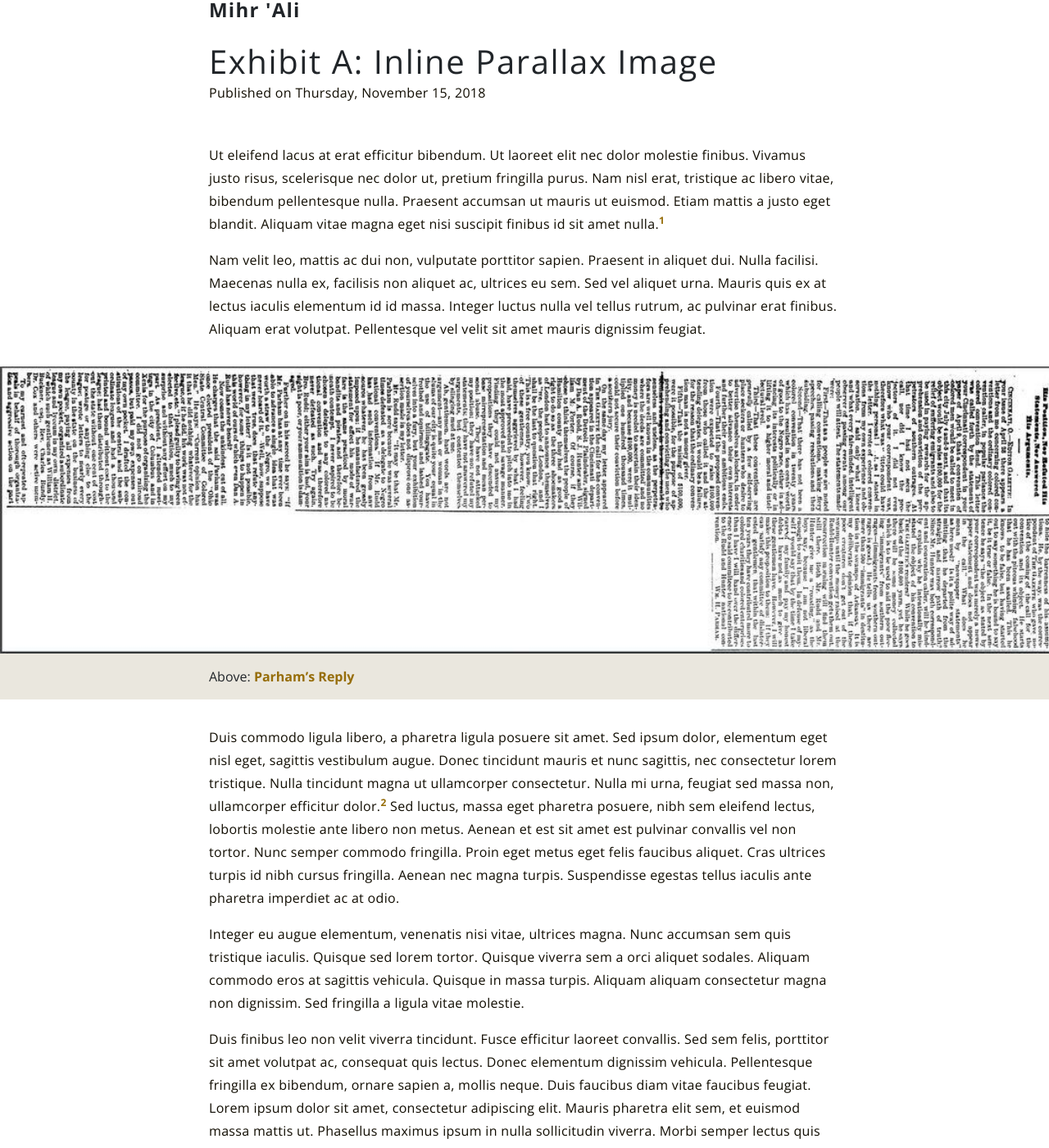
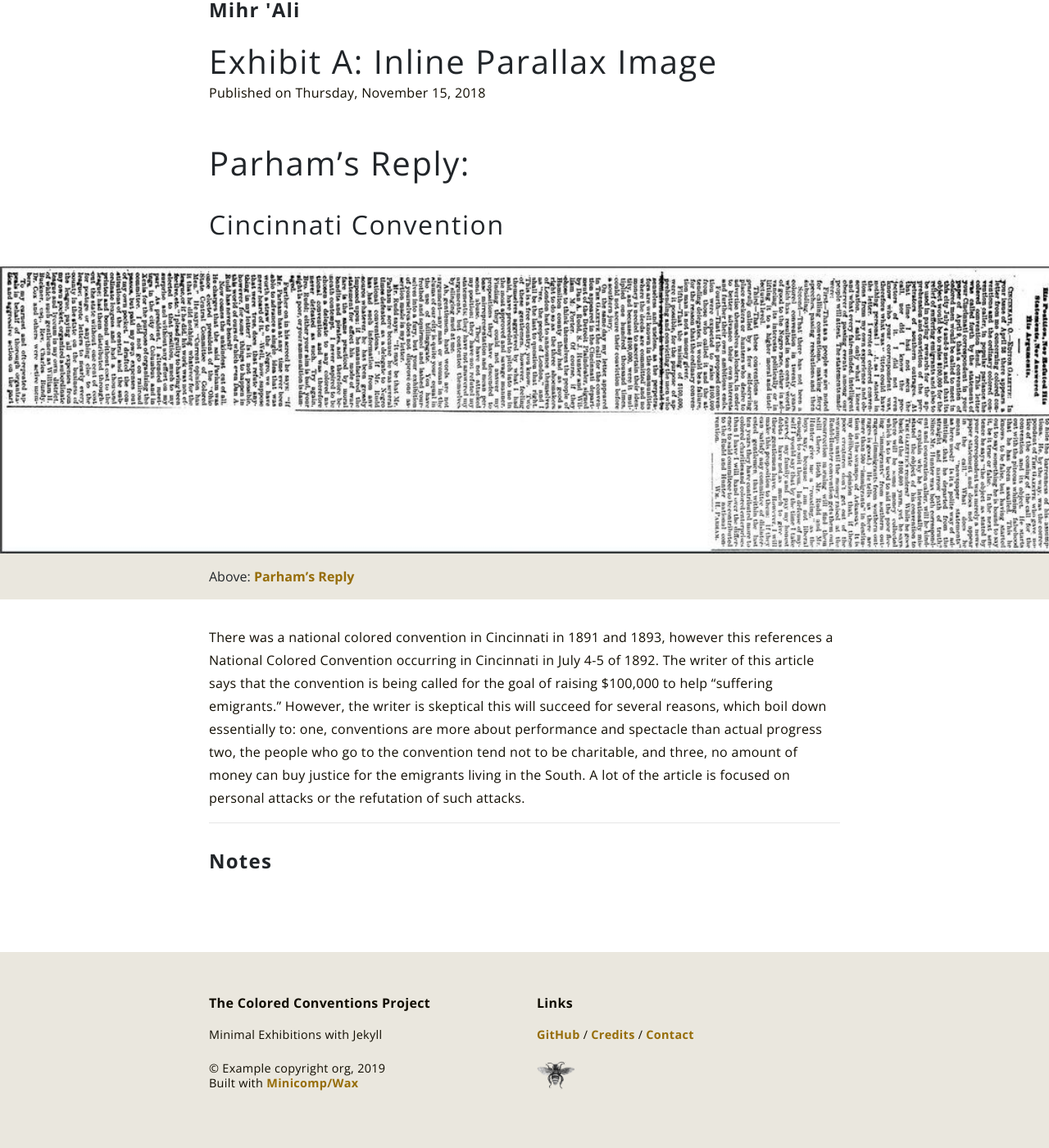
Before and after one commit to TheJT33/ccp, a Jekyll site: the page built from _exhibits/a.md, in a window 1280 px wide and 1400 px high, scrolled down 213 px. Shown: the whole window at 82% size. Built offline with Jekyll 4.4.1, drawn with Linux system fonts in a browser that asks for light colours; some of the changed text lies outside the part shown.

Commit message:
changed parallax

```diff
--- a/_exhibits/a.md
+++ b/_exhibits/a.md
@@ -6,19 +6,14 @@ publish_date: 2018-11-15
 permalink: /exhibits/a/
 ---
 
-Ut eleifend lacus at erat efficitur bibendum. Ut laoreet elit nec dolor molestie finibus. Vivamus justo risus, scelerisque nec dolor ut, pretium fringilla purus. Nam nisl erat, tristique ac libero vitae, bibendum pellentesque nulla. Praesent accumsan ut mauris ut euismod. Etiam mattis a justo eget blandit. Aliquam vitae magna eget nisi suscipit finibus id sit amet nulla.[^1]
-
-Nam velit leo, mattis ac dui non, vulputate porttitor sapien. Praesent in aliquet dui. Nulla facilisi. Maecenas nulla ex, facilisis non aliquet ac, ultrices eu sem. Sed vel aliquet urna. Mauris quis ex at lectus iaculis elementum id id massa. Integer luctus nulla vel tellus rutrum, ac pulvinar erat finibus. Aliquam erat volutpat. Pellentesque vel velit sit amet mauris dignissim feugiat.
+# Parham's Reply:
+## Cincinnati Convention
 
 
 {% include parallax_image.html collection='ccp' pid='cin_cle' y='50%' %}
 
 
-Duis commodo ligula libero, a pharetra ligula posuere sit amet. Sed ipsum dolor, elementum eget nisl eget, sagittis vestibulum augue. Donec tincidunt mauris et nunc sagittis, nec consectetur lorem tristique. Nulla tincidunt magna ut ullamcorper consectetur. Nulla mi urna, feugiat sed massa non, ullamcorper efficitur dolor.[^2] Sed luctus, massa eget pharetra posuere, nibh sem eleifend lectus, lobortis molestie ante libero non metus. Aenean et est sit amet est pulvinar convallis vel non tortor. Nunc semper commodo fringilla. Proin eget metus eget felis faucibus aliquet. Cras ultrices turpis id nibh cursus fringilla. Aenean nec magna turpis. Suspendisse egestas tellus iaculis ante pharetra imperdiet ac at odio.
-
-Integer eu augue elementum, venenatis nisi vitae, ultrices magna. Nunc accumsan sem quis tristique iaculis. Quisque sed lorem tortor. Quisque viverra sem a orci aliquet sodales. Aliquam commodo eros at sagittis vehicula. Quisque in massa turpis. Aliquam aliquam consectetur magna non dignissim. Sed fringilla a ligula vitae molestie.
-
-Duis finibus leo non velit viverra tincidunt. Fusce efficitur laoreet convallis. Sed sem felis, porttitor sit amet volutpat ac, consequat quis lectus. Donec elementum dignissim vehicula. Pellentesque fringilla ex bibendum, ornare sapien a, mollis neque. Duis faucibus diam vitae faucibus feugiat. Lorem ipsum dolor sit amet, consectetur adipiscing elit. Mauris pharetra elit sem, et euismod massa mattis ut. Phasellus maximus ipsum in nulla sollicitudin viverra. Morbi semper lectus quis dolor cursus, ut convallis lacus venenatis. Pellentesque lorem mauris, malesuada a fringilla et, iaculis sodales metus. Suspendisse finibus purus ut sem commodo feugiat.
+There was a national colored convention in Cincinnati in 1891 and 1893, however this references a National Colored Convention occurring in Cincinnati in July 4-5 of 1892.  The writer of this article says that the convention is being called for the goal of raising $100,000 to help “suffering emigrants.”  However, the writer is skeptical this will succeed for several reasons, which boil down essentially to: one, conventions are more about performance and spectacle than actual progress two, the people who go to the convention tend not to be charitable, and three, no amount of money can buy justice for the emigrants living in the South.  A lot of the article is focused on personal attacks or the refutation of such attacks.
 
 ---
 
```
Also changed, not shown: _ccp/wash_aug.md (deleted, +0 -12 lines), index.md (+2 -2 lines), pages/collection.md (+1 -1 lines), 2 other files.
